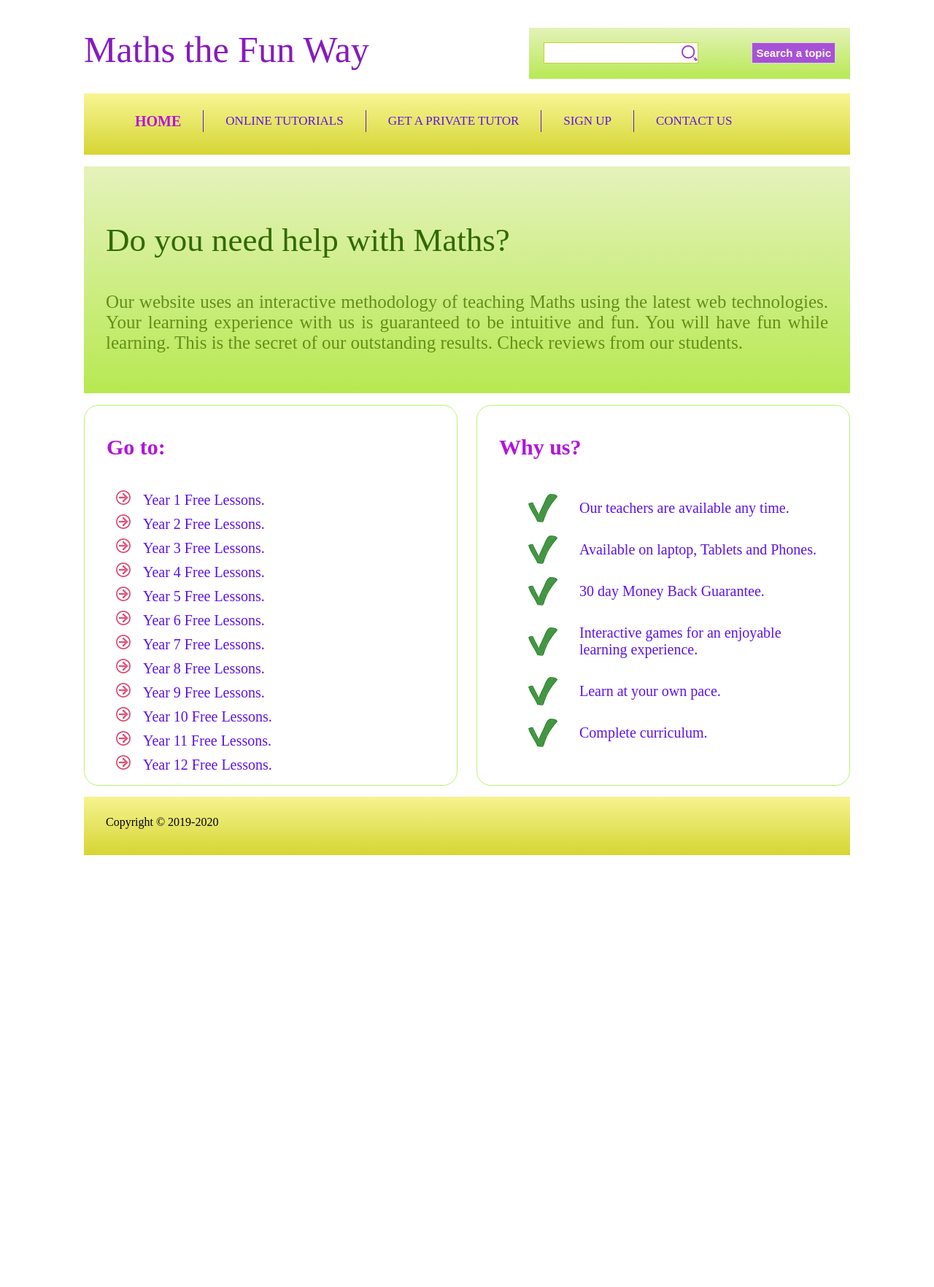
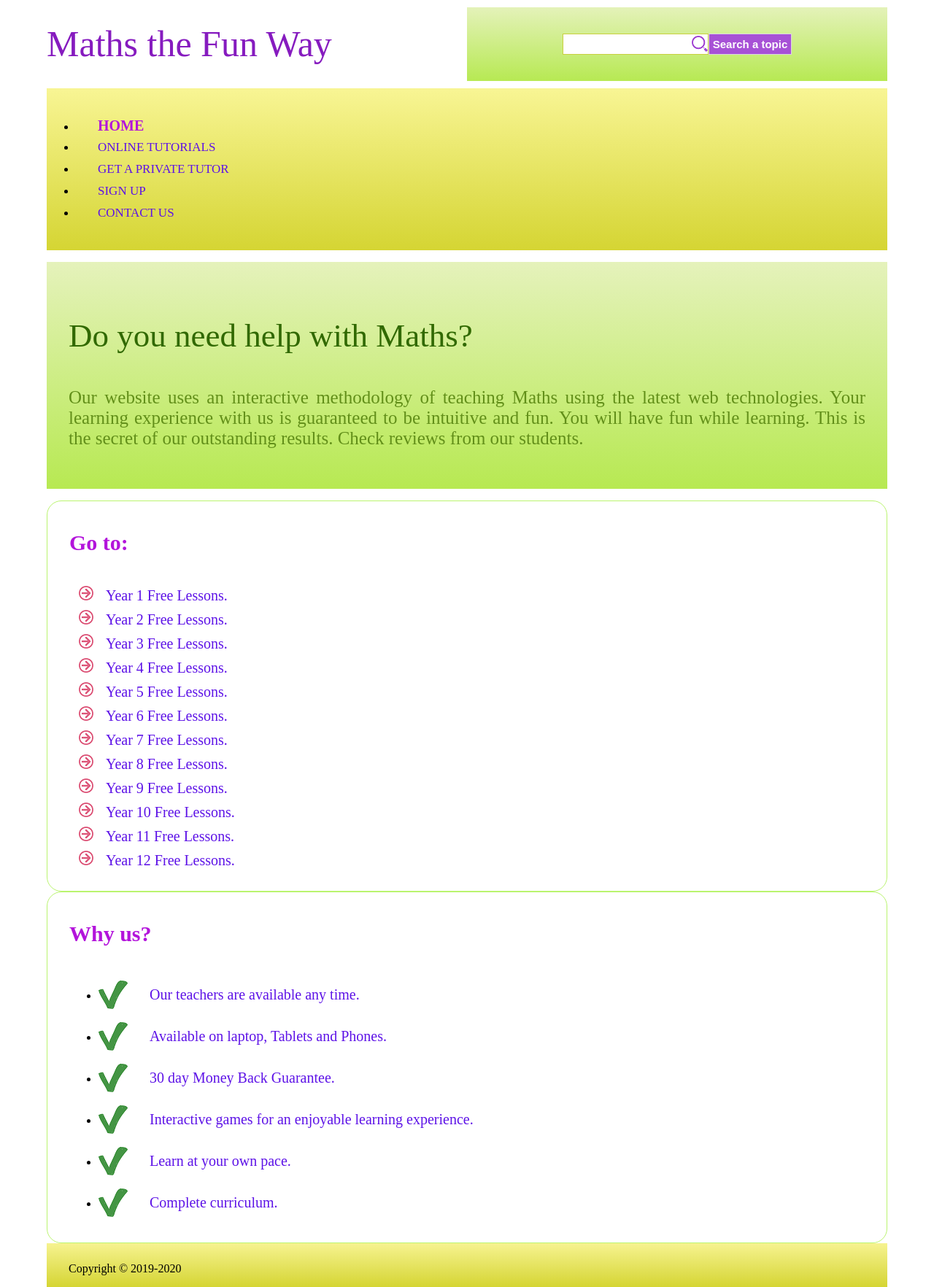
Before and after one commit to ianclemence/Web-Development-Projects, a PHP site: page / in a window 1280 px wide. Shown: the whole page at 73% size. Before the commit the page ends 1172 px from the top, so only its background shows below. Run offline with PHP 8.4, Linux system fonts and the light colour scheme.

Commit message:
Styling.css Update

```diff
--- a/1. Maths Website (HTML & CSS)/styling.css
+++ b/1. Maths Website (HTML & CSS)/styling.css
@@ -1,21 +1,33 @@
 /*styling.css*/
 body{
     font: Arial, Helvetica, sans-serif;
+    margin: 0;
+    padding: 0;
+}
+
+*{
+    box-sizing: border-box;
 }
 
 #container {
-    width: 1050px;
-/*    border: 1px solid grey;*/
+    width: 90%;
+    /*    border: 1px solid grey;*/
     margin: 0 auto;
+    display: flex;
+    flex-direction: column;
+    height: 100vh;
 }
 
 #header{
-    height: 100px;
+    /*    height: 100px;*/
     padding: 10px 0;
+    display: flex;
+    flex-wrap: wrap;
 }
 
 #brand{
-    float: left;
+    /*    float: left;   */
+    flex: 50%;
 }
 
 h1 a{
@@ -26,15 +38,19 @@ h1 a{
 }
 
 #searchBox{
-    float: right;
+    /*    float: right;*/
+    flex: 50%;
     background: linear-gradient(#E4F2B9, #B7E953);
     background: -webkit-linear-gradient(#E4F2B9, #B7E953);
     background: -o-linear-gradient(#E4F2B9, #B7E953);
     background: -moz-linear-gradient(#E4F2B9, #B7E953);
-    width: 400px;
-    height: 50px;
-    padding: 20px 20px 0 20px;
-    margin-top: 20px;
+    min-width: 400px;
+    /*    height: 50px;*/
+    padding: 20px;
+    /*    margin-top: 20px;*/
+    display: flex;
+    justify-content: center;
+    align-items: center;
 }
 
 .text{
@@ -62,29 +78,29 @@ h1 a{
 }
 
 #menu{
-    height: 70px;
+/*    height: 150px;*/
     background: linear-gradient(#F8F594, #D5D533);
     background: -webkit-linear-gradient(#F8F594, #D5D533);
     background: -o-linear-gradient(#F8F594, #D5D533);
     background: -moz-linear-gradient(#F8F594, #D5D533);
-    padding: 7px 0;
-}
-ul{
-    list-style: none;
+    padding: 20px 0;
+    display: flex;
+    flex-wrap: wrap;
 }
 
-#menu ul li{
-    float: left;
+
+#menu a{
+    /*    float: left;*/
     padding: 0 30px;
     height: 30px;
     border-right: 1px solid #5d12e7;
 }
 
-#menu ul li:last-child{
+#menu a:last-child{
     border-right: none;
 }
 
-#menu ul li a{
+#menu a{
     text-decoration: none;
     text-transform: uppercase;
     font-size: 17px;
@@ -97,10 +113,20 @@ ul{
     transition: font-size 0.3s ease;
 }
 
-#menu ul li a:hover, #menu ul li a.active{
+#menu a:hover, #menu a.active{
     font-size: 20px;
     font-weight: bold;
     color: #B314DB;
+}
+/*small screens: vertical menu*/
+@media screen and (max-width: 700px){
+    #menu{
+        flex-direction: column;
+        align-content: center;
+    }
+    #menu a{
+        border-right: none;
+    }
 }
 
 #introduction{
@@ -124,12 +150,22 @@ ul{
     text-align: justify;
 }
 
+/*sidebars*/
+.sidebars{
+    display: flex;
+    flex-wrap: wrap;
+}
+.sidebarWrapper{
+    padding: 5px;
+    flex: 50%;
+}
 .sidebar{
-    height: 500px;
-    width: 450px;
+    height: 100%;
+    width: 100%;
     border: 1px solid #BAF46F;
     border-radius: 20px;
     padding: 10px 30px;
+/*    flex: 50%;*/
 }
 
 .sidebar h3{
@@ -168,6 +204,7 @@ ul{
 }
 
 
+/*
 #leftsidebar{
     float: left;
 }
@@ -175,6 +212,7 @@ ul{
 #rightsidebar{
     float: right;
 }
+*/
 
 .footer{
     height: 60px;
@@ -183,5 +221,5 @@ ul{
     background: -o-linear-gradient(#F6F390, #D5D533);
     background: -moz-linear-gradient(#F6F390, #D5D533);
     padding: 10px 30px;
-    margin-top: 15px
+    margin-top: auto;
 }
```
